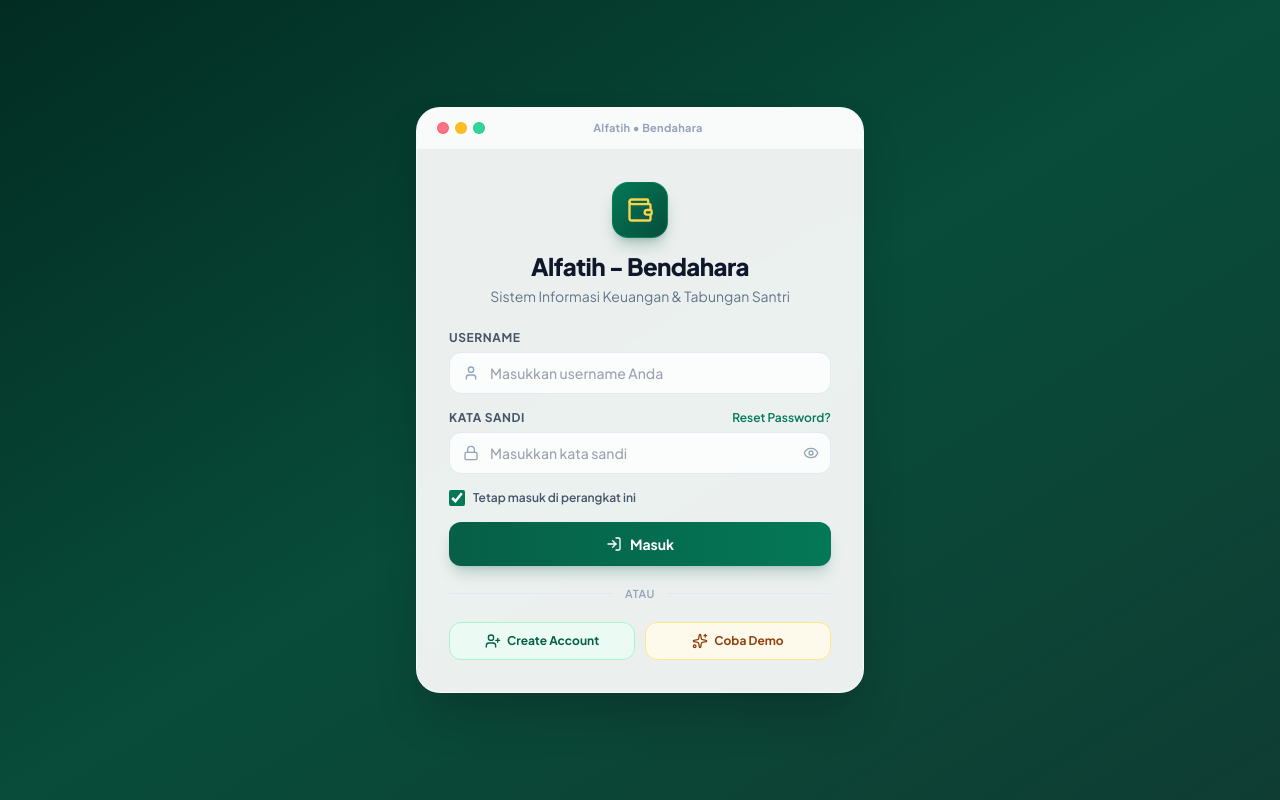
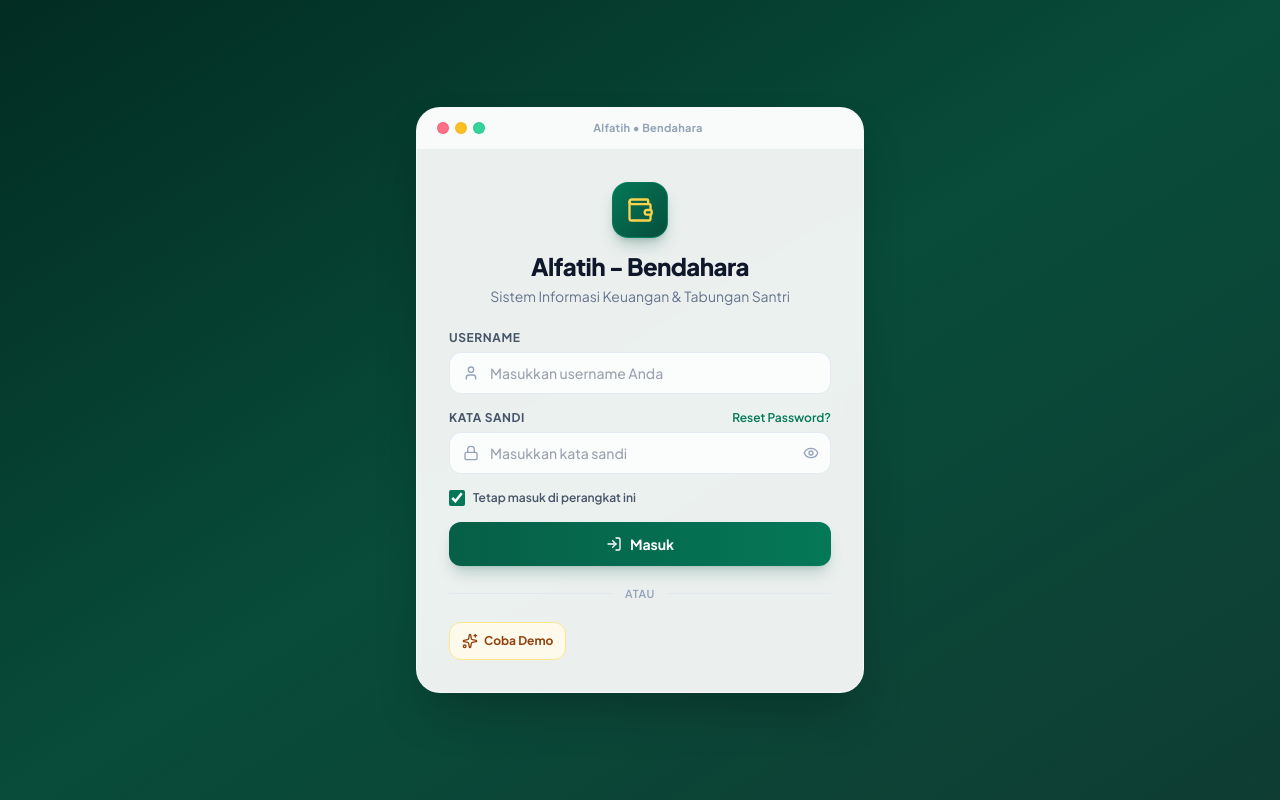
Before and after one commit to NURUL-999/bendahara-pondok-alfatih, a plain HTML site: page index.html in a window 1280 px wide. Drawn offline with nearby package versions, Linux system fonts and the light colour scheme; no server answers.

Commit message:
Update index.html

```diff
--- a/index.html
+++ b/index.html
@@ -153,11 +153,7 @@
             <div class="h-px bg-slate-200 flex-1"></div>
           </div>
 
-          <div class="grid grid-cols-1 sm:grid-cols-2 gap-2.5">
-            <button type="button" onclick="switchAuthView('register')"
-              class="py-2.5 px-3 rounded-xl border border-emerald-200 bg-emerald-50/90 hover:bg-emerald-100 text-emerald-800 font-bold text-xs transition flex items-center justify-center gap-1.5">
-              <i data-lucide="user-plus" class="w-4 h-4"></i>
-              <span>Create Account</span>
+
             </button>
             <button type="button" onclick="loginDemo()"
               class="py-2.5 px-3 rounded-xl border border-amber-200 bg-amber-50/90 hover:bg-amber-100 text-amber-800 font-bold text-xs transition flex items-center justify-center gap-1.5">
```
